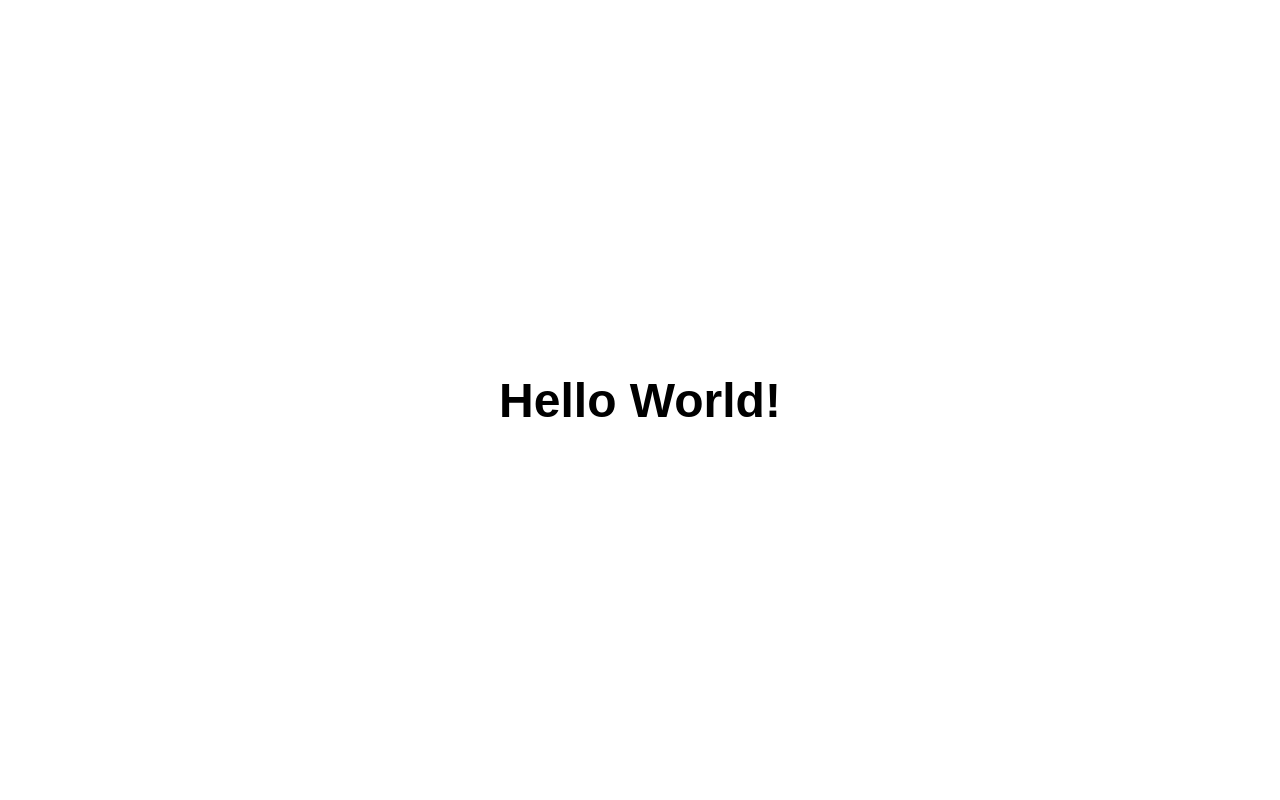
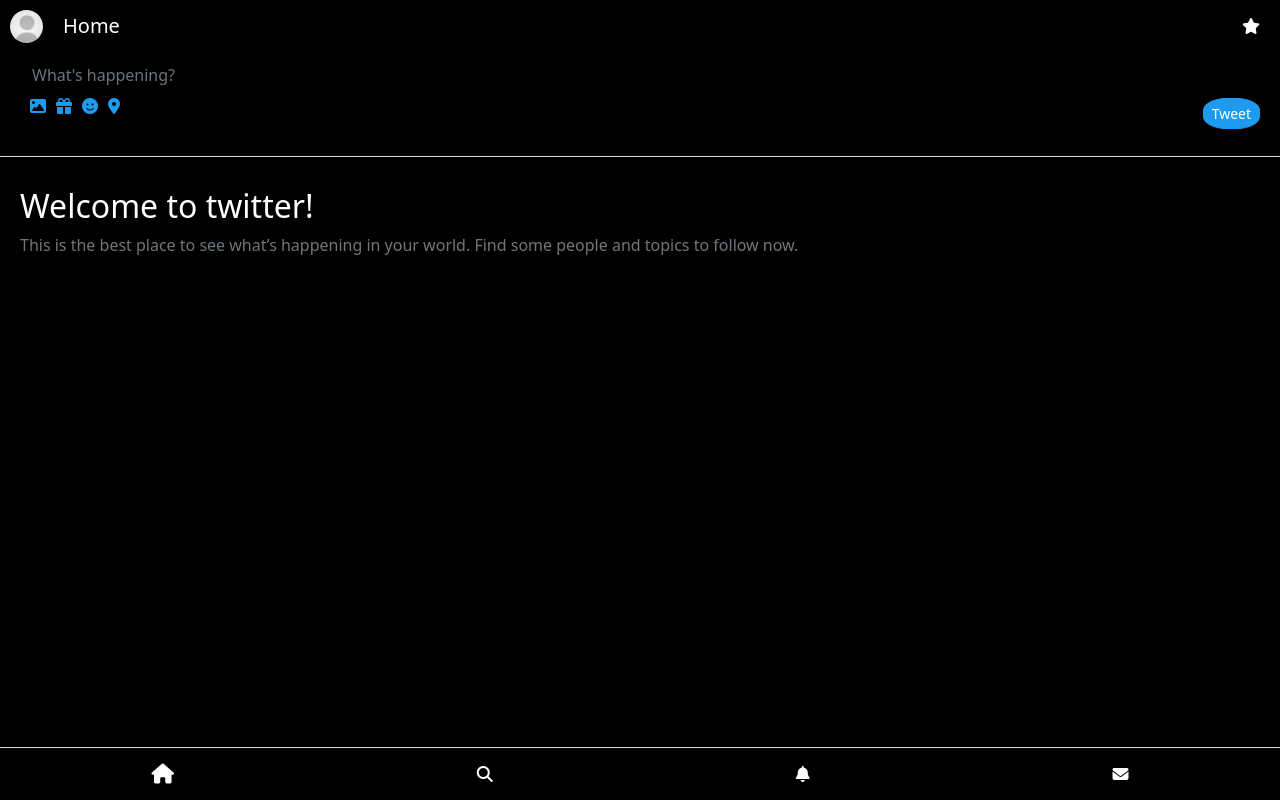
Before and after one commit to IIC3585-2022/pwa-grupo-09, a plain HTML site: page index.html in a window 1280 px wide. Drawn offline with nearby package versions, Linux system fonts and the light colour scheme.

Commit message:
styles: twitter app style :art:

```diff
--- a/css/style.css
+++ b/css/style.css
@@ -10,6 +10,8 @@
   margin: 0;
   padding: 0;
   width: 100%;
+  background-color: rgb(0,0,0);
+  color: white;
 }
 
 /* Center the content in the browser window */
@@ -21,3 +23,117 @@
 .title {
   font-size: 3rem;
 }
+
+.row-custom {
+  width: 100%;
+  margin: 0;
+  padding-right: 0;
+}
+
+.row-custom2 {
+  width: 50%;
+}
+
+.title {
+  padding-left: 20px;
+}
+
+.right-icon {
+  margin-right: 10px;
+}
+
+.user {
+  height: 100%;
+  border-radius: 50%;
+}
+
+.header {
+  padding: 10px;
+  height: 53px;
+}
+
+.navbar {
+  border-top: 0.5px solid rgb(219, 219, 219);
+  height: 53.5px;
+}
+
+.row-body {
+  height: 100%;
+  overflow-y: scroll;
+}
+
+.input-box {
+  width: 100%;
+  height: 15%;
+  padding-top: 4px;
+  padding-bottom: 4px;
+  padding-left: 20px;
+  padding-right: 20px;
+  border-bottom: 0.5px solid rgb(219, 219, 219);
+}
+
+.text-box {
+  margin-bottom: 5px;
+}
+
+.twitter-input {
+  background-color: rgb(0, 0 ,0) !important;
+  border: none !important;
+  color: white !important;
+}
+
+.input-icon {
+  padding-left: 10px;
+  color: rgb(29, 155, 240);
+}
+
+.input-button {
+  background-color: rgb(29, 155, 240) !important;
+  border-color: rgb(29, 155, 240) !important;
+  border-radius: 40% !important;
+}
+
+.tweet-text {
+  padding-top: 10px;
+  padding-bottom: 10px;
+  padding-left: 20px;
+  padding-right: 20px;
+  border-bottom: 0.5px solid rgb(173, 173, 173);
+  font-size: small;
+}
+
+.tweet-account {
+  color: rgb(173, 173, 173);
+  font-size: small;
+  padding-left: 5px;
+  margin-bottom: 0;
+}
+
+.bold {
+  font-weight: bold;
+  margin-bottom: 0;
+}
+
+.tweet-user {
+  height: 30px;
+  width: 30px;
+  border-radius: 50%;
+  margin-right: 10px;
+  margin-bottom: 0;
+}
+
+.tweet-icon-box {
+  width: 100%;
+}
+
+.subtext {
+  color: rgb(113, 118, 123);
+}
+
+#empty-tweet {
+  padding-top: 10px;
+  padding-bottom: 10px;
+  padding-left: 20px;
+  padding-right: 20px;
+  margin-top: 20px;
+}
--- a/index.html
+++ b/index.html
@@ -16,11 +16,56 @@
   <meta name="apple-mobile-web-app-title" content="Hello World">
   <meta name="msapplication-TileImage" content="images/144.png">
   <meta name="msapplication-TileColor" content="#FFFFFF">
+  <!-- Bootstrap -->
+  <link href="https://cdn.jsdelivr.net/npm/bootstrap@5.1.3/dist/css/bootstrap.min.css" rel="stylesheet" integrity="sha384-1BmE4kWBq78iYhFldvKuhfTAU6auU8tT94WrHftjDbrCEXSU1oBoqyl2QvZ6jIW3" crossorigin="anonymous">
+  <script src="https://cdn.jsdelivr.net/npm/bootstrap@5.1.3/dist/js/bootstrap.bundle.min.js" integrity="sha384-ka7Sk0Gln4gmtz2MlQnikT1wXgYsOg+OMhuP+IlRH9sENBO0LRn5q+8nbTov4+1p" crossorigin="anonymous"></script>
+  <!-- Font Awesome -->
+  <script src="https://kit.fontawesome.com/cd017058a2.js" crossorigin="anonymous"></script>
+  <!-- JQuery -->
+  <script src="https://ajax.googleapis.com/ajax/libs/jquery/3.6.0/jquery.min.js"></script>
 </head>
 
 <body class="fullscreen">
-  <div class="container">
-    <h1 class="title">Hello World!</h1>
+  <div class="d-flex flex-column justify-content-between row-custom">
+    <div class="row-custom">
+      <div class="d-flex justify-content-between header">
+        <div class="d-flex row-custom2">
+          <img class="user" src="./images/person-icon.jpeg" alt="avatar">
+          <p class="h5 mt-1 title" >Home</p>
+        </div>
+        <p class="mt-1 right-icon"><i class="fa-solid fa-star"></i></p>
+      </div>
+    </div>
+    <div class="d-flex align-items-stretch flex-column row-body">
+      <div class="d-flex flex-column input-box">
+        <div class="text-box">
+          <input id="tweet-input" class="form-control twitter-input" maxlength="200" type="text" placeholder="What's happening?" aria-label="default input example">
+        </div>
+        <div class="d-flex justify-content-between">
+          <div class="d-flex justify-content-between">
+            <i class="fa-solid fa-image input-icon"></i>
+            <i class="fa-solid fa-gift input-icon"></i>
+            <i class="fa-solid fa-face-smile input-icon"></i>
+            <i class="fa-solid fa-location-dot input-icon"></i>
+          </div>
+          <button id="tweet-btn" class="btn btn-primary input-button btn-sm" type="submit">Tweet</button>
+        </div>
+      </div>
+      <div id="tweets-box" class="d-flex flex-column-reverse tweets">
+        <div id="empty-tweet" class="d-flex flex-column">
+          <p class="h2">Welcome to twitter!</p>
+          <p class="subtext">This is the best place to see what’s happening in your world. Find some people and topics to follow now.</p>
+        </div>
+      </div>
+    </div>
+    <div class="row-custom">
+      <div class="d-flex justify-content-around navbar">
+        <i class="fa-solid fa-house fa-lg"></i>
+        <i class="fa-solid fa-magnifying-glass"></i>
+        <i class="fa-solid fa-bell"></i>
+        <i class="fa-solid fa-envelope"></i>
+      </div>
+    </div>
   </div>
   <script src="js/main.js"></script>
 </body>
--- a/js/main.js
+++ b/js/main.js
@@ -6,3 +6,45 @@
       .register('./sw.js');
   };
 };
+
+const button = $("#tweet-btn");
+let inputs = [];
+
+const showInput = (input) => {
+  let toBeShown = $(`
+    <div id="tweet-text" class="d-flex flex-column tweet-text">
+      <div class="d-flex">
+        <img class="tweet-user" src="./images/person-icon.jpeg" alt="avatar">
+        <div class="d-flex flex-column">
+          <div class="d-flex">
+            <p class="bold">Usuario</p>
+            <p class="tweet-account">@usuario</p>
+          </div>
+          <p>${input}</p>
+        </div>
+      </div>
+      <div class="d-flex">
+        <p class="tweet-user"></p>
+        <div class="d-flex justify-content-between tweet-icon-box">
+          <i class="fa-solid fa-comment"></i>
+          <i class="fa-solid fa-share"></i>
+          <i class="fa-solid fa-heart"></i>
+          <i class="fa-solid fa-share-nodes"></i>
+        </div>
+      </div>
+    </div>
+  `);
+
+  $("#tweets-box").append(toBeShown);
+};
+
+button.click((e) => {
+  $('#empty-tweet').remove()
+  let input = $('#tweet-input')[0].value;
+  if (input === ""){
+    return false;
+  };
+  showInput(input);
+  $('#tweet-input')[0].value = "";
+  return true;
+});
```
Also changed, not shown: images/person-icon.jpeg (added).
